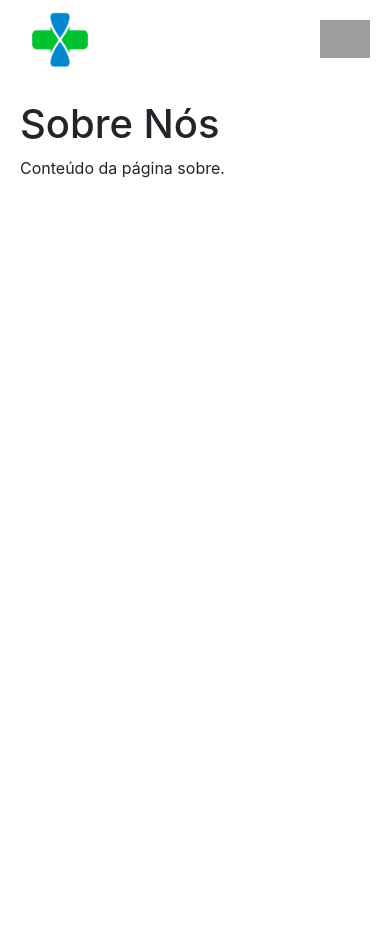
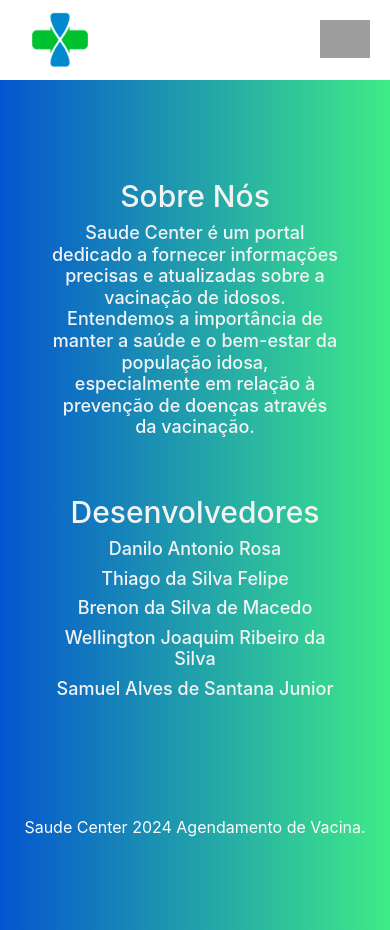
Before and after one commit to ThiagoFelipe01/Hackathon1, a PHP site: page /about.php in a window 390 px wide. Before the commit the page ends 178 px from the top, so only its background shows below. Run offline with PHP 8.4, Linux system fonts and the light colour scheme; grey boxes are pictures that could not be loaded.

Commit message:
att paginas adicionais e home

```diff
--- a/Php/SaudeCenter/about.php
+++ b/Php/SaudeCenter/about.php
@@ -1,6 +1,22 @@
 <?php include 'templates/header.php'; ?>
 
-<div class="content">
-    <h1>Sobre Nós</h1>
-    <p>Conteúdo da página sobre.</p>
+<div class="containersobre">
+    <div class="contentsobre">
+        <br>
+        <br>
+        <h1>Sobre Nós</h1>
+        <h4>Saude Center é um portal dedicado a fornecer informações precisas e atualizadas sobre a vacinação de idosos.<br>
+            Entendemos a importância de manter a saúde e o bem-estar da população idosa,<br> especialmente em relação à
+            prevenção de doenças através da vacinação.</h4>
+        <br>
+        <br>
+        <h2>Desenvolvedores</h2>
+        <h4>Danilo Antonio Rosa</h4>
+        <h4>Thiago da Silva Felipe</h4>
+        <h4>Brenon da Silva de Macedo</h4>
+        <h4>Wellington Joaquim Ribeiro da Silva</h4>
+        <h4>Samuel Alves de Santana Junior</h4>
+    </div>
 </div>
+
+<?php include 'templates/footer.php'; ?>
--- a/Php/SaudeCenter/css/style.css
+++ b/Php/SaudeCenter/css/style.css
@@ -143,7 +143,100 @@ body {
     margin-top: 90px;
 }
 
+.containersobre{
+    background: linear-gradient(to right, #0455cf, #3feb87);
+    width: 100%;
+    height: 850px;
+    display: flex;
+    align-items: center;
+    flex-direction: column;
+    text-align: center;
+    color: #f3f3f3;
+}
+
+.containersobre h4 {
+    font-size: 21px;
+}
+
+.contentsobre {
+    padding: 50px;
+}
+
+.containercontact{
+    background: linear-gradient(to right, #0455cf, #3feb87);
+    width: 100%;
+    height: 830px;
+    display: flex;
+    align-items: center;
+    flex-direction: column;
+    color: #f3f3f3;
+    padding: 40px;
+}
+
+.contact-form input{
+    border: 2px solid #a5a5a5;
+    border-radius: 5px;
+    height: 40px;
+}
+
+.contact-form textarea{
+    border: 2px solid #a5a5a5;
+    border-radius: 5px;
+}
+
+.contact-form button{
+    border: 2px solid #a5a5a5;
+    border-radius: 5px;
+    width: 100px;
+    background-color: #3feb87;
+}
+
+.contact-form{
+    padding: 15px;
+    width: 700px;
+
+}
+
+footer{
+    background-color: linear-gradient(to right, #0455cf, #3feb87);
+    width: 100%;
+    bottom: 0;
+    position: fixed;
+}
+
+footer p{
+    color: rgb(252, 252, 252);
+    text-align: center;
+    margin: 5px;
+}
+
 @media (max-width: 768px) {
+    .containercontact h1 {
+        font-size: 30px;
+    }
+
+    .containercontact h4 {
+        font-size: 18px;
+    }
+
+    .containercontact .contact-form {
+        padding: 10px;
+        width: 330px;
+    }
+
+    .containersobre h1 {
+        font-size: 30px;
+
+    }
+
+    .containersobre h4 {
+        font-size: 18px;
+    }
+
+    .containersobre h2 {
+        font-size: 30px;
+    }
+
     header .header-menu {
         display: block;
     }
@@ -174,6 +267,7 @@ body {
 
     .containerimg {
         margin-top: 20px;
+
     }
 }
 
--- a/Php/SaudeCenter/index.php
+++ b/Php/SaudeCenter/index.php
@@ -10,7 +10,7 @@
     </div>
 
     <div class="containerimg">
-        <img src="imagens/vacinaidoso.png" alt="a">
+        <img src="imagens/vacinaidoso.png" alt="a" widht="320px" height="270px">
     </div>
 </div>
 
--- a/Php/SaudeCenter/templates/footer.php
+++ b/Php/SaudeCenter/templates/footer.php
@@ -1,7 +1,5 @@
 <!-- templates/footer.php -->
 <footer>
-        <p>&copy; 2024 Agendamento de Vacina e Visita</p>
-    </footer>
-    <script src="js/script.js"></script>
-</body>
+        <p> Saude Center 2024 Agendamento de Vacina. </p>
+</footer>
 </html>
```
Also changed, not shown: Php/SaudeCenter/contact.php (+17 -3 lines).
